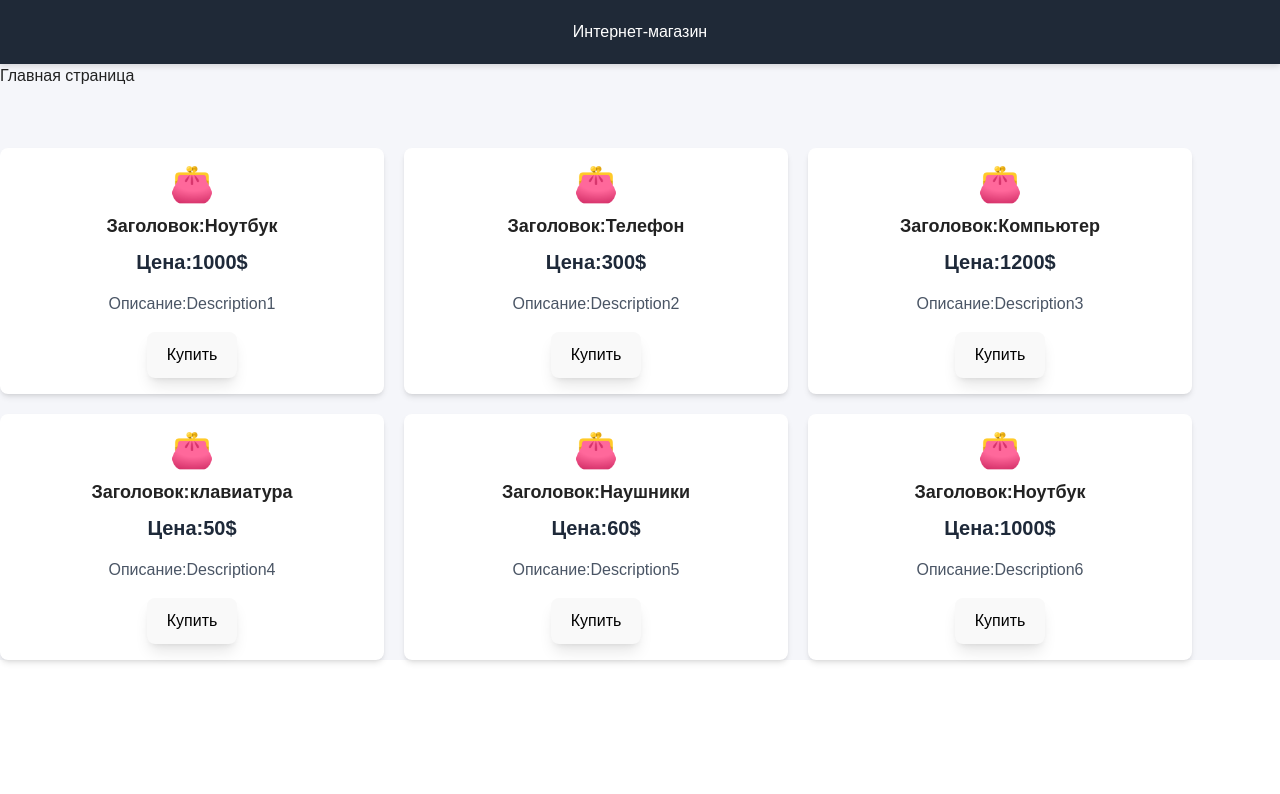
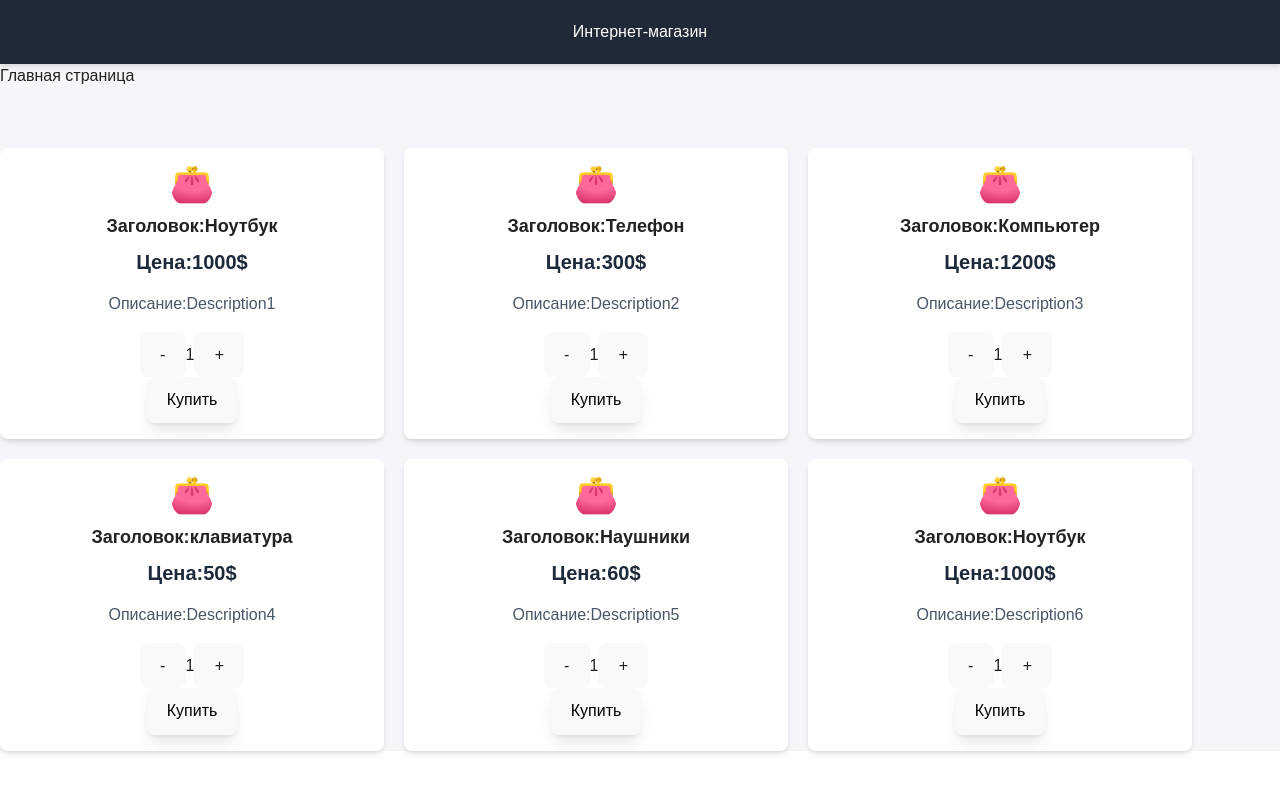
Before and after one commit to kirillmikulich8-beep/firstProjectReact, a React (Vite) app: page / in a window 1280 px wide. Shown: the top 794 px of the page. Built offline with nearby package versions, Linux system fonts and the light colour scheme.

Commit message:
Добавлен счётчик товаров

```diff
--- /dev/null
+++ b/src/components/ComponentUseState.jsx
@@ -0,0 +1,18 @@
+import { useState } from "react"
+
+function ComponentUseState() {
+    const [count,setCount] = useState(0)
+
+    return(
+        <div className="p-4">
+            <p>{count}</p>
+            <button onClick={()=>setCount(count + 1)} >
+                Увеличить
+            </button>
+            <button onClick={()=>setCount(count - 1)} >
+                Уменьшить
+            </button>
+        </div>
+    )
+}
+export default ComponentUseState
--- /dev/null
+++ b/src/components/Counter.jsx
@@ -0,0 +1,22 @@
+import { useState } from "react"
+import CounterView from "./CounterView"
+import CounterButtons from "./CounterButtons"
+
+function Counter () {
+    const [count,setCount] = useState(0)
+
+    return(
+        <div className="p-4">
+            <h2>Общий счётчик</h2>
+            <CounterView
+            count={count}
+            />
+            <CounterButtons
+            count={count}
+            setCount={setCount}
+            />
+        </div>
+    )
+}
+
+export default Counter
--- /dev/null
+++ b/src/components/CounterButtons.jsx
@@ -0,0 +1,16 @@
+import { useState } from "react"
+
+function CounterButtons({setCount,count}) {
+
+    return(
+        <div className="border p-3">
+            <button className="border p-3" onClick={()=>setCount(count+1)} >
+                +1
+            </button>
+            <button className="border p-3" onClick={()=>setCount(count-1)}>
+                -1
+            </button>
+        </div>
+    )
+}
+export default CounterButtons
--- /dev/null
+++ b/src/components/CounterView.jsx
@@ -0,0 +1,12 @@
+
+
+function CounterView({count}) {
+
+    return(
+        <div className="border p-3">
+            <p>Текущее значение: {count} </p>
+        </div>
+    )
+}
+
+export default CounterView
--- a/src/components/ProductCard.jsx
+++ b/src/components/ProductCard.jsx
@@ -1,4 +1,4 @@
-
+import ProductCount from "./ProductCount"
 
 function ProductCard({title,price,description}) {
 
@@ -16,7 +16,7 @@ function ProductCard({title,price,description}) {
 
         {/* Краткое описание */}
         <p className="text-gray-600 mb-4">Описание:{description}</p>
-
+        <ProductCount/>
         {/* Кнопка */}
         <button className="bg-red-600 text-black font-semibold text-lg py-3 px-6 rounded-full shadow-lg hover:bg-red-700 transition duration-300 ease-in-out">
           Купить
--- /dev/null
+++ b/src/components/ProductCount.jsx
@@ -0,0 +1,25 @@
+import { useState } from "react"
+function ProductCount() {
+    const [count, setCount] = useState(1)
+
+    const increment = () => {
+        setCount(count + 1)
+    }
+
+    const decrement = () => {
+        if (count > 1) {
+            setCount(count - 1)
+        }
+    }
+
+    return (
+        <div>
+            <button onClick={decrement}>-</button>
+            <span>{count}</span>
+            <button onClick={increment}>+</button>
+        </div>
+    )
+}
+
+
+export default ProductCount
--- /dev/null
+++ b/src/components/SampleBlockUseState.jsx
@@ -0,0 +1,16 @@
+import { useState } from "react"
+
+function SampleBlockUseState () {
+    const [active,setActive] = useState(false)
+    return(
+
+        <div className="p-4">
+            <button onClick={()=>{setActive(!active)}}>
+                Переключить
+            </button>
+            <p>{active.toString()}</p>
+        </div>
+    )
+}
+
+export default SampleBlockUseState
--- a/src/pages/Education.jsx
+++ b/src/pages/Education.jsx
@@ -1,7 +1,8 @@
 import MyComponent from "../components/MyComponent"
 import SampleBlock from "../components/SampleBlock"
-
-
+import ComponentUseState from "../components/ComponentUseState"
+import SampleBlockUseState from "../components/SampleBlockUseState"
+import Counter from "../components/Counter"
 
 
 function Education() {
@@ -14,6 +15,9 @@ function Education() {
         title={"Заголовок"}
         description={"Описание"}
         />
+        <ComponentUseState/>
+        <SampleBlockUseState/>
+        <Counter/>
         </div>
     )
 }
```
